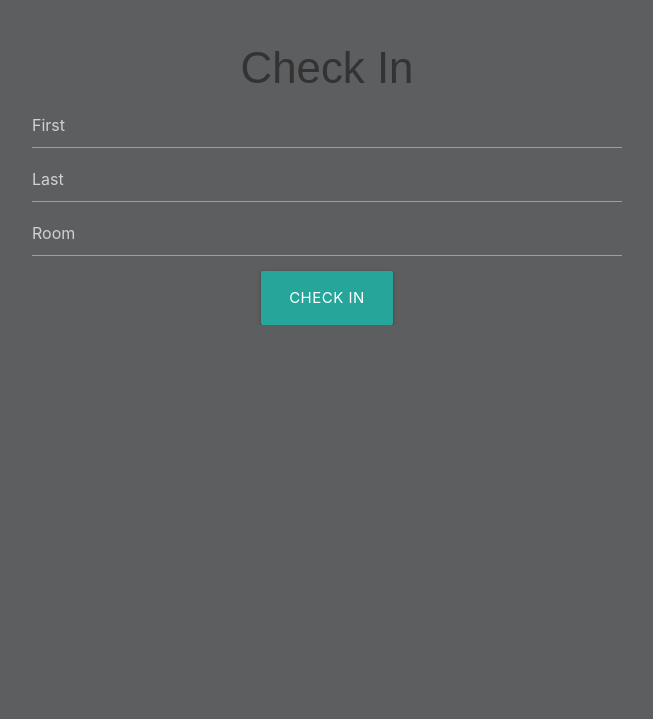
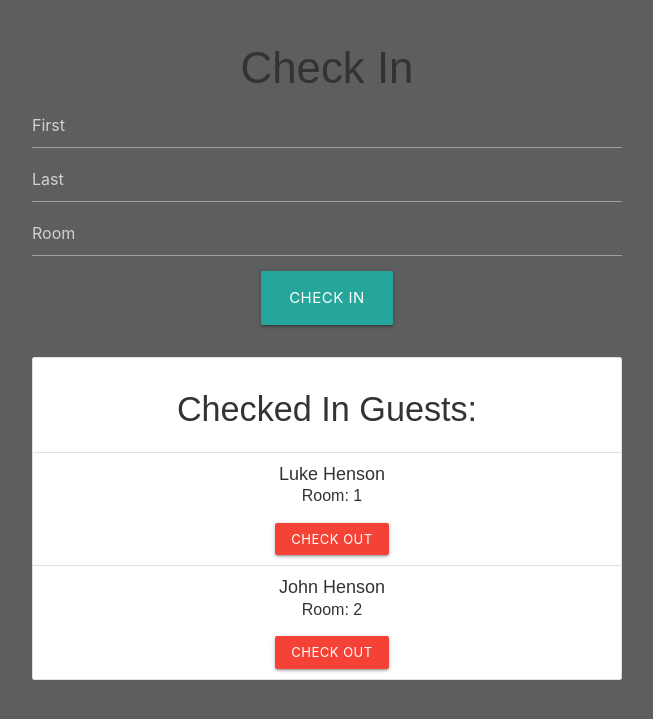
Before and after one commit to Targgus/Hotel_Manager, a Flask app: page / in a window 1280 px wide. Shown: the top 719 px of the page, without its empty margins (313-966 px from the left). Run offline with Flask 2, Linux system fonts and the light colour scheme; data comes from the database, SQL or seed files in the repository; both versions use the stored data as it was after the commit.

Commit message:
Added Check Out functionality

```diff
--- a/application/routes.py
+++ b/application/routes.py
@@ -5,8 +5,7 @@ import os
 
 @app.route('/')
 def index():
-
-    return render_template('index.html')
+    return render_template('index.html', guests=Guest.query.all())
 
 @app.route("/submit", methods=['POST'])
 def submit():
@@ -16,12 +15,24 @@ def submit():
         roomNumber = request.form['roomNumber']
 
         if firstName and roomNumber:
-            existing_user = Guest.query.filter(Guest.firstName == firstName or Guest.roomNumber == roomNumber).first()
+            existing_user = Guest.query.filter(Guest.firstName == firstName).first()
+        if roomNumber:
+            existing_room = Guest.query.filter(Guest.roomNumber == roomNumber).first()
         if existing_user:
-            return make_response(f'{firstName} ({roomNumber}) alreday checked in!')
+            return render_template('index.html', guests=Guest.query.all(), message='They are already checked in')
+        if existing_room:
+            return render_template('index.html', guests=Guest.query.all(), message='That room is currently booked')
 
         data = Guest(firstName=firstName, lastName=lastName, roomNumber=roomNumber)
 
         db.session.add(data)
         db.session.commit()
     return render_template('index.html', guests=Guest.query.all())
+
+@app.route("/delete/<int:guestid>", methods=['GET', 'POST'])
+def delete(guestid):
+    # guestid = request.args.get(guestid)
+    print(guestid)
+    Guest.query.filter_by(id=guestid).delete()
+    db.session.commit()
+    return render_template('index.html', guests=Guest.query.all())
--- a/application/templates/index.html
+++ b/application/templates/index.html
@@ -14,26 +14,50 @@
 <body style="background-color: rgb(93, 94, 95);">
     <div class='container'>
         <div>
+            {% if message %}
+            <div style="text-align: center; background-color: darkred; height: 40px; color: white;">
+                <h6 style="padding-top: 10px;">{{ message | safe }}</h6>
+            </div>
+            {% endif %}
             <form action="/submit" method="POST">
                 <div class="form-group">
                     <h3 style="text-align: center;">Check In</h3>
-                    <input id="icon_prefix" type="text" name="guestFirstName" placeholder="First">
-                    <input type="text" name="guestLastName" placeholder="Last">
-                    <input type="text" name="roomNumber" placeholder="Room">
+                    <input id="icon_prefix" type="text" name="guestFirstName" placeholder="First" style="color:rgb(218, 218, 218);">
+                    <input type="text" name="guestLastName" placeholder="Last" style="color:rgb(218, 218, 218);">
+                    <input type="text" name="roomNumber" placeholder="Room" style="color:rgb(218, 218, 218);">
                 </div>
                 <div style="text-align: center;">
                     <button type="submit" class="btn-large waves-effect waves-dark">Check In</button>
                 </div>
             </form>
         </div>
-    </div>
+        <br>
+        <div style="text-align: center;">
+            <ul class="collection with-header">
+                <li class="collection-header"><h4>Checked In Guests:</h4></li>
+                {% for guest in guests %}
+                <li class="collection-item">
+                <form action="/delete/{{ guest.id }}" method="POST">
+                    <input type="hidden" name="{{ guest.id }}">
+                        <p style="font-size: 18px;">
+                        {{ guest.firstName }}
+                        {{ guest.lastName }}
+                        </p>
+                        <p style="font-size: 16px;">
+                            Room: {{ guest.roomNumber}}
+                        </p>
 
-    <div>
-        {% for guest in guests %}
-            <li>{{ guest.firstName }}</li>
-            <li>{{ guest.lastName}} </li>
-            <li>{{ guest.roomNumber }}</li>
-        {% endfor %}
+
+                        <button style="margin-top: 15px" type="submit" class="btn-small red">Check Out</button>
+                </form>
+                </li>
+
+                {% endfor %}
+
+            </ul>
+
+        </div>
+
     </div>
 
 
--- a/wsgi.py
+++ b/wsgi.py
@@ -1,3 +1,4 @@
+# web server gateway interface
 from application import create_app
 
 app = create_app()
```
Also changed, not shown: db.sqlite.
